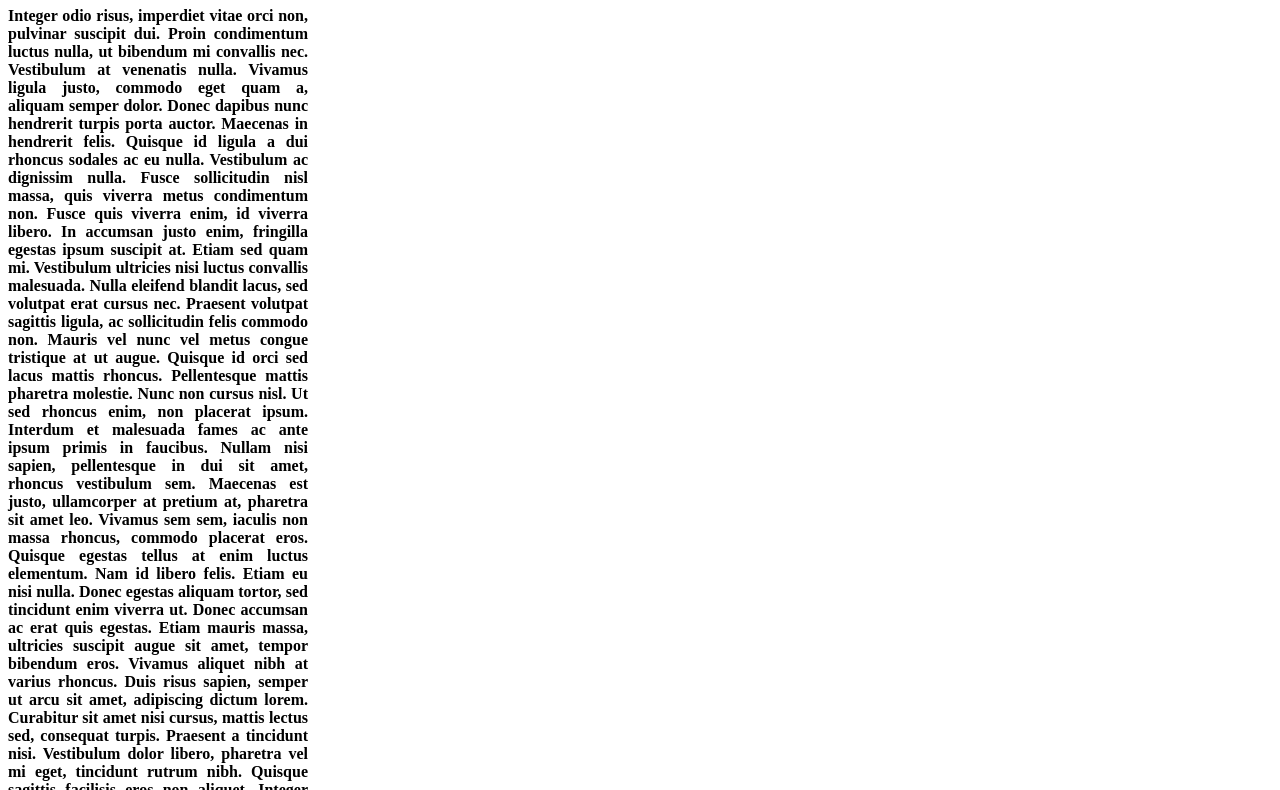
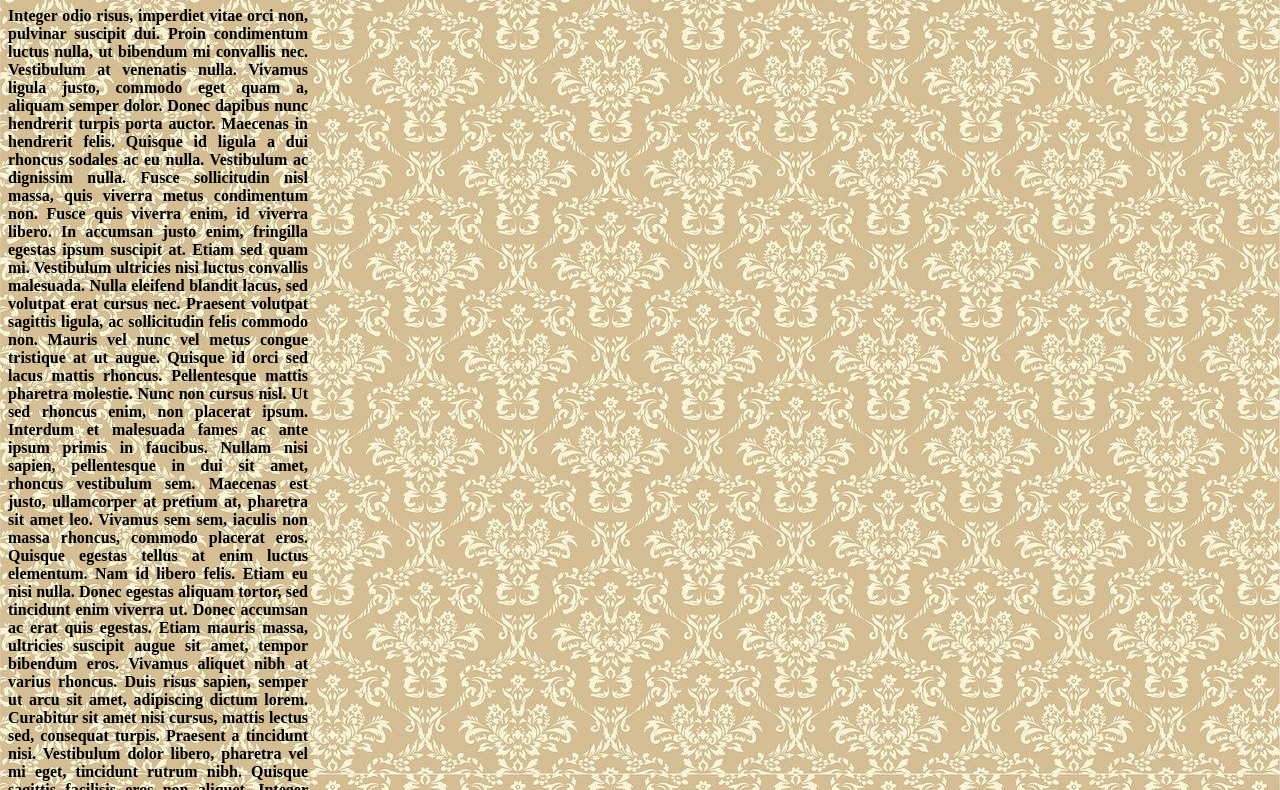
Before and after one commit to AndriiHamasa/training_to_see_the_progress, a plain HTML site: page lesson9.html in a window 1280 px wide. Shown: the part 73-863 px from the top of the page. Drawn offline with Linux system fonts and the light colour scheme.

Commit message:
Исправил фон, теперь работает

```diff
--- a/css/styles_lesson9.css
+++ b/css/styles_lesson9.css
@@ -1,6 +1,6 @@
 body{
 
-    background: url(font.jpg);
+    background: url(../img/font.jpg);
     background-attachment: scroll;
 }
 .first-div{
```
